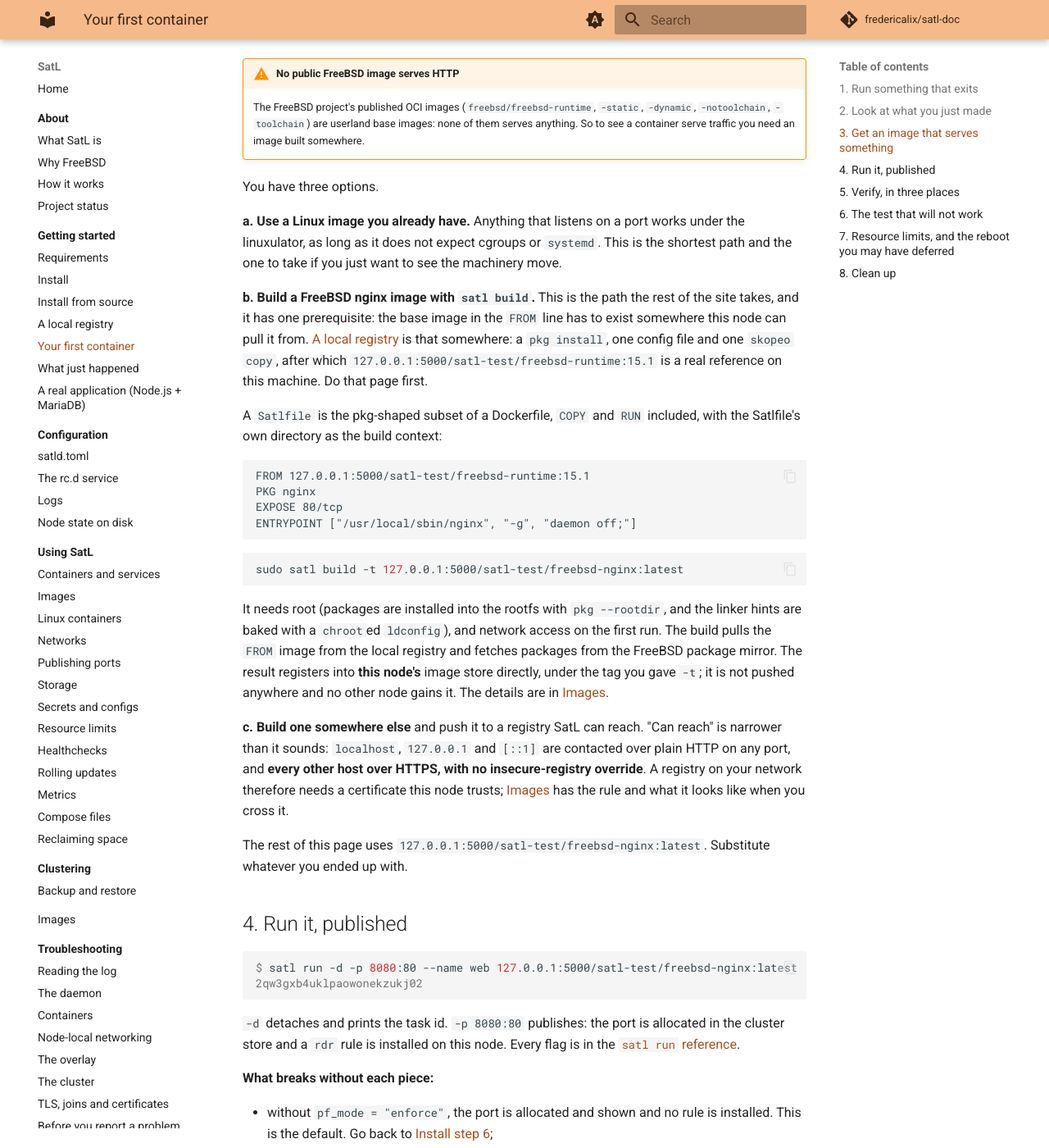
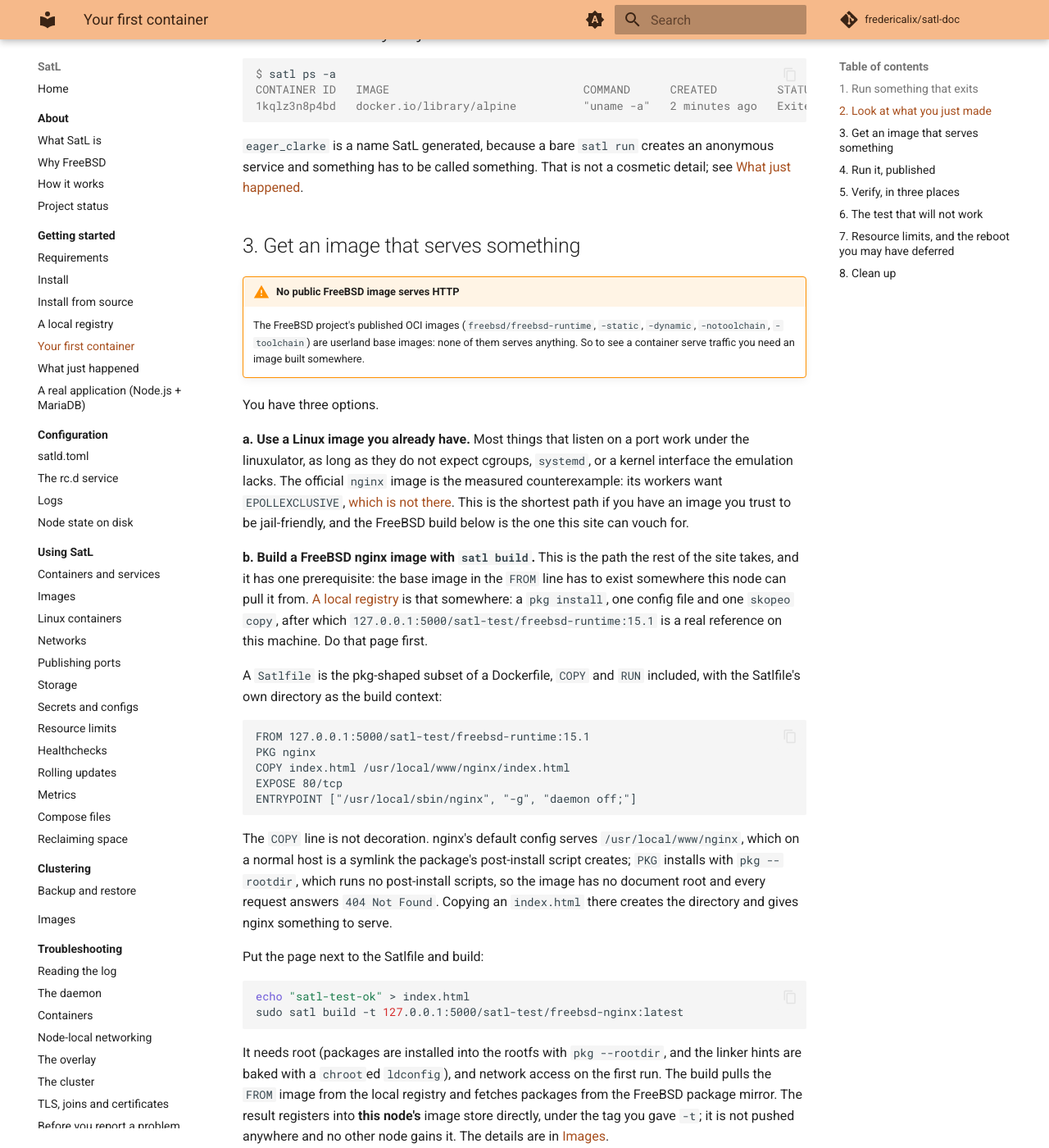
Before and after one commit to fredericalix/satl-doc, an MkDocs documentation site: the page built from docs/start/first-container.md, in a window 1280 px wide and 1400 px high, scrolled down 1593 px. Shown: the whole window at 82% size. Built offline with MkDocs 1.6.1 and Material for MkDocs 9.7.7, drawn with Linux system fonts in a browser that asks for light colours; comment, search, counter and statistics services are not loaded; some of the changed text lies outside the part shown.

Commit message:
First container: the tutorial now survives a host that followed it
Measured divergences from running the page verbatim on a fresh VM:

- pulling alpine on a host without the linuxulator fails with 'no
  matching platform for freebsd/amd64', which no row of the failure
  table named; the linux.ko row described a message that can no
  longer occur at that step. And enabling the emulation is not
  enough: satld probes at startup only, so the fix includes a
  restart, now stated here and in linux-containers.md.
- the Satlfile built an nginx with no document root: pkg --rootdir
  runs no post-install script, so /usr/local/www/nginx never exists
  and every request answered 404. The Satlfile now COPYies an
  index.html, which also makes the page's satl-test-ok outputs true.
- pfctl -a satl/rdr -s nat prints a round-robin table these days,
  not a bare address, and 'loaded pf anchor' is not logged when a
  port is published; the verify step now greps for the lines the
  daemon actually writes.
- the official Linux nginx image is a measured non-example: its
  workers need EPOLLEXCLUSIVE and Linux AIO, get neither, and die
  while the container stays Up. Documented in the emulation-limits
  list, and option (a) of step 3 no longer oversells.

Co-Authored-By: Claude Fable 5 <noreply@anthropic.com>

````diff
--- a/docs/start/first-container.md
+++ b/docs/start/first-container.md
@@ -36,7 +36,7 @@ platform selection choosing the only platform this image offers.
 | --- | --- |
 | `Error response from daemon:` about a missing image | the registry is unreachable; check `net.inet.ip.forwarding` and the `satl/nat` anchor; a container that cannot reach a registry is usually a host that cannot forward |
 | the task reaches `PREPARING` and fails | `ocijail` is not installed, or `satld` is not running as root |
-| an error naming `linux.ko` | `kldload linux`, and add `linux_load="YES"` to `/boot/loader.conf` |
+| `no matching platform for freebsd/amd64 in docker.io/library/alpine:latest` | the linuxulator is off, so `linux/amd64` is never a candidate. [Enable it](../use/linux-containers.md#preparing-the-host), then `service satld restart`: the daemon probes for the emulation at startup only |
 
 The daemon's log has the failing command line and its stderr; the CLI has the summary.
 Read the log:
@@ -66,8 +66,9 @@ That is not a cosmetic detail; see [What just happened](what-happened.md).
 You have three options.
 
 **a. Use a Linux image you already have.**
-Anything that listens on a port works under the linuxulator, as long as it does not expect cgroups or `systemd`.
-This is the shortest path and the one to take if you just want to see the machinery move.
+Most things that listen on a port work under the linuxulator, as long as they do not expect cgroups, `systemd`, or a kernel interface the emulation lacks.
+The official `nginx` image is the measured counterexample: its workers want `EPOLLEXCLUSIVE`, [which is not there](../use/linux-containers.md#where-the-emulation-stops).
+This is the shortest path if you have an image you trust to be jail-friendly, and the FreeBSD build below is the one this site can vouch for.
 
 **b. Build a FreeBSD nginx image with `satl build`.**
 This is the path the rest of the site takes, and it has one prerequisite: the base image in the `FROM` line has to exist somewhere this node can pull it from.
@@ -79,11 +80,19 @@ A `Satlfile` is the pkg-shaped subset of a Dockerfile, `COPY` and `RUN` included
 ```text
 FROM 127.0.0.1:5000/satl-test/freebsd-runtime:15.1
 PKG nginx
+COPY index.html /usr/local/www/nginx/index.html
 EXPOSE 80/tcp
 ENTRYPOINT ["/usr/local/sbin/nginx", "-g", "daemon off;"]
 ```
 
+The `COPY` line is not decoration.
+nginx's default config serves `/usr/local/www/nginx`, which on a normal host is a symlink the package's post-install script creates; `PKG` installs with `pkg --rootdir`, which runs no post-install scripts, so the image has no document root and every request answers `404 Not Found`.
+Copying an `index.html` there creates the directory and gives nginx something to serve.
+
+Put the page next to the Satlfile and build:
+
 ```sh
+echo "satl-test-ok" > index.html
 sudo satl build -t 127.0.0.1:5000/satl-test/freebsd-nginx:latest
 ```
 
@@ -135,16 +144,17 @@ it published a port" from "packets are being translated":
 
 ```console
 $ pfctl -a satl/rdr -s nat
-rdr pass inet proto tcp from any to any port = http-alt -> 10.88.0.5 port 80
+rdr pass inet proto tcp from any to any port = http-alt -> <satl_p8080_tcp_80> port 80 round-robin
 ```
 
 `pfctl` prints `http-alt` for 8080; that is its own normalisation, not something SatL wrote.
+The target is a pf table rather than one address, so the same rule balances across replicas; `pfctl -a satl/rdr -t satl_p8080_tcp_80 -T show` lists its members, here the container's bridge address.
 An empty anchor reports `does not exist`, and that means no redirect.
 
 **The daemon agrees:**
 
 ```sh
-grep -a 'loaded pf anchor' /var/log/messages | tail -2
+grep -a -E 'published ports (reloaded|converged)' /var/log/messages | tail -2
 ```
 
 ## 6. The test that will not work { #6-the-test-that-will-not-work }
````
Also changed, not shown: docs/use/linux-containers.md (+8 -1 lines).
